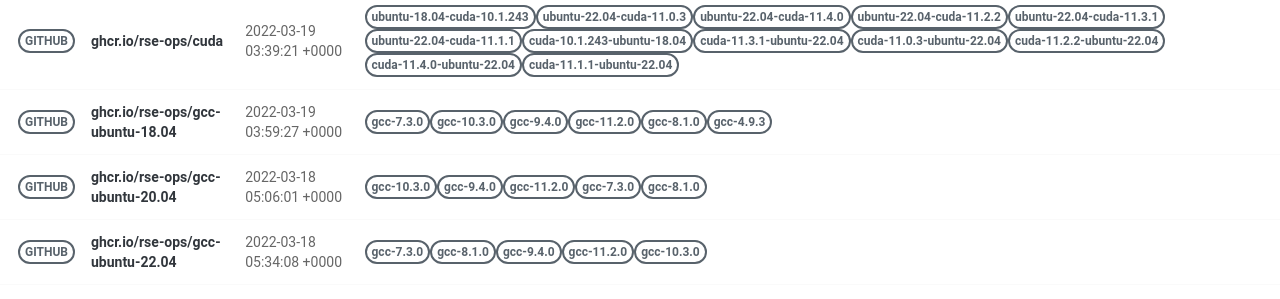
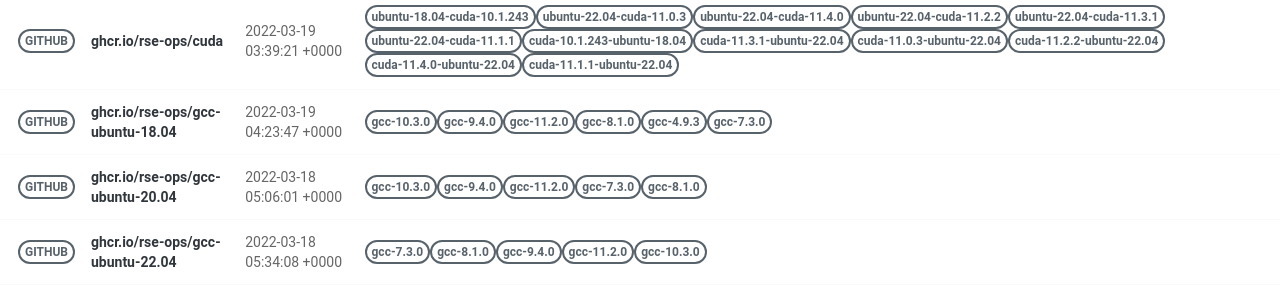
Before and after one commit to rse-ops/docker-images, a Jekyll site: the page built from pages/index.md, in a window 1280 px wide. Shown: the part 502-801 px from the top of the page. Built offline with Jekyll 4.4.1, drawn with Linux system fonts in a browser that asks for light colours; nearby versions of some CDN libraries.

Commit message:
Automated push to update library 2022-03-19

```diff
--- a/_library/ghcr.io-rse-ops-gcc-ubuntu-18.04.md
+++ b/_library/ghcr.io-rse-ops-gcc-ubuntu-18.04.md
@@ -1,14 +1,11 @@
 ---
 layout: container
 name: ghcr.io/rse-ops/gcc-ubuntu-18.04
-updated_at: 2022-03-19 03:59:27.479513
+updated_at: 2022-03-19 04:23:47.459962
 
 
 container_url: https://github.com/orgs/rse-ops/packages/container/package/gcc-ubuntu-18.04
 versions:
- - tag: gcc-7.3.0
-   dockerfile: https://github.com/rse-ops/docker-images/blob/main/ubuntu/gcc/Dockerfile
-   manifest: https://crane.ggcr.dev/manifest/ghcr.io/rse-ops/gcc-ubuntu-18.04:gcc-7.3.0
  - tag: gcc-10.3.0
    dockerfile: https://github.com/rse-ops/docker-images/blob/main/ubuntu/gcc/Dockerfile
    manifest: https://crane.ggcr.dev/manifest/ghcr.io/rse-ops/gcc-ubuntu-18.04:gcc-10.3.0
```
Also changed, not shown: other parts of _library/ghcr.io-rse-ops-gcc-ubuntu-18.04.md (+3 -0 lines).
